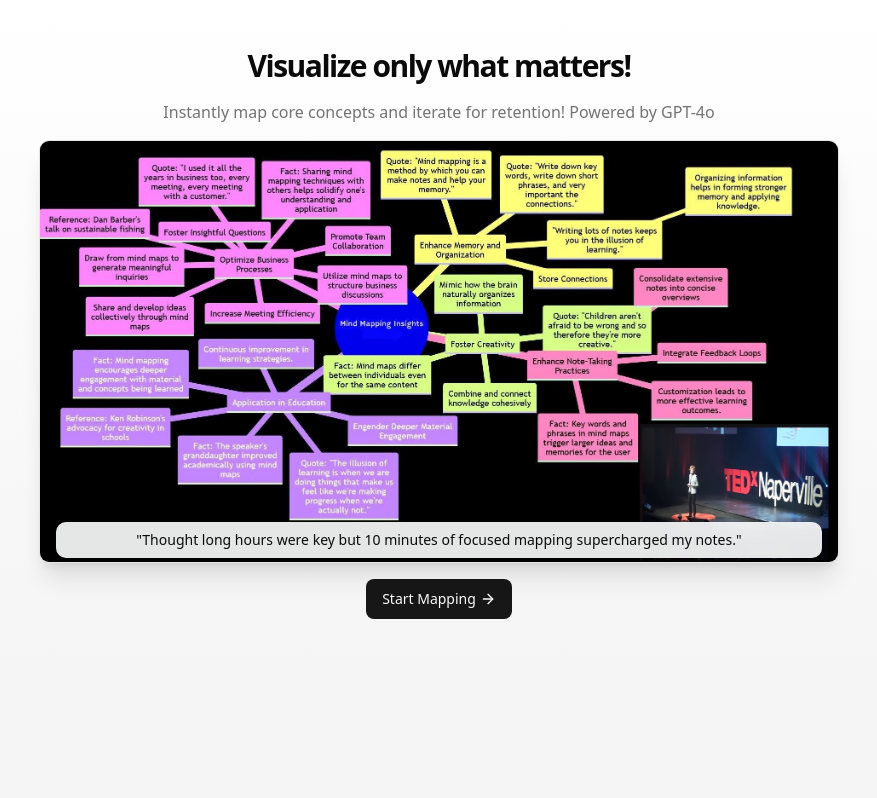
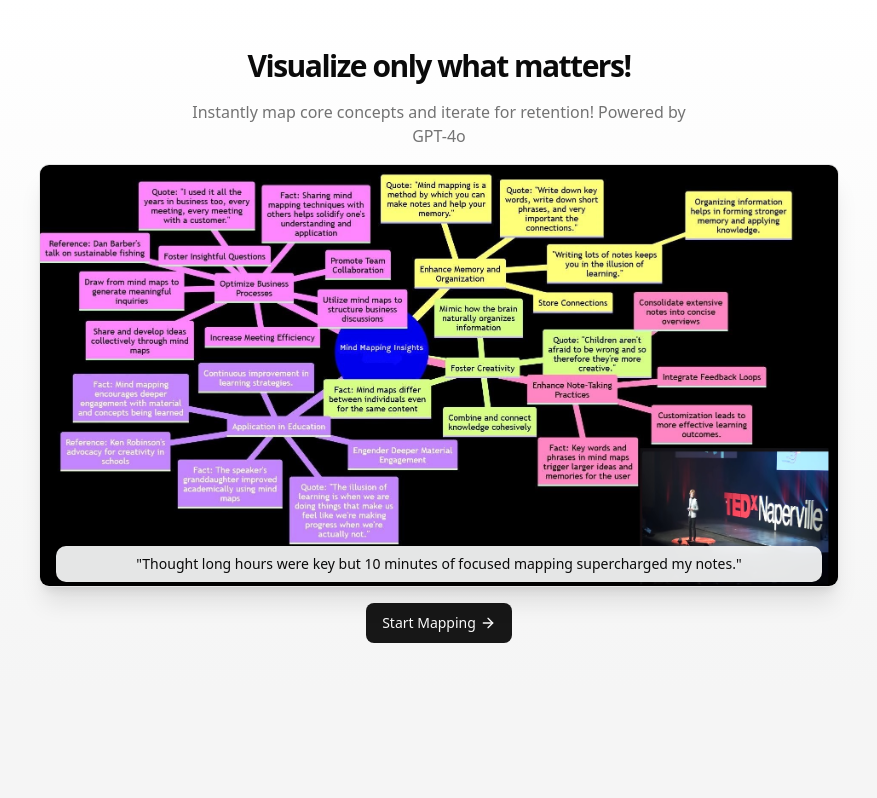
Before and after one commit to Agney-gt/yt2mindmap-v2, a Next.js app: page / in a window 1280 px wide. Shown: the top 798 px of the page, without its empty margins (201-1078 px from the left). Built offline with nearby package versions, Linux system fonts and the light colour scheme.

Commit message:
center p

```diff
--- a/src/app/page.tsx
+++ b/src/app/page.tsx
@@ -15,7 +15,7 @@ export default function Home() {
           <h1 className="text-3xl font-bold tracking-tighter">
                    Visualize only what matters!
                   </h1>
-                  <p className="mt-4 max-w-[600px] text-muted-foreground">
+                  <p className="text-center mt-4 max-w-[500px] text-muted-foreground">
                     Instantly map core concepts and iterate for retention! Powered by GPT-4o
                   </p>
 
```
